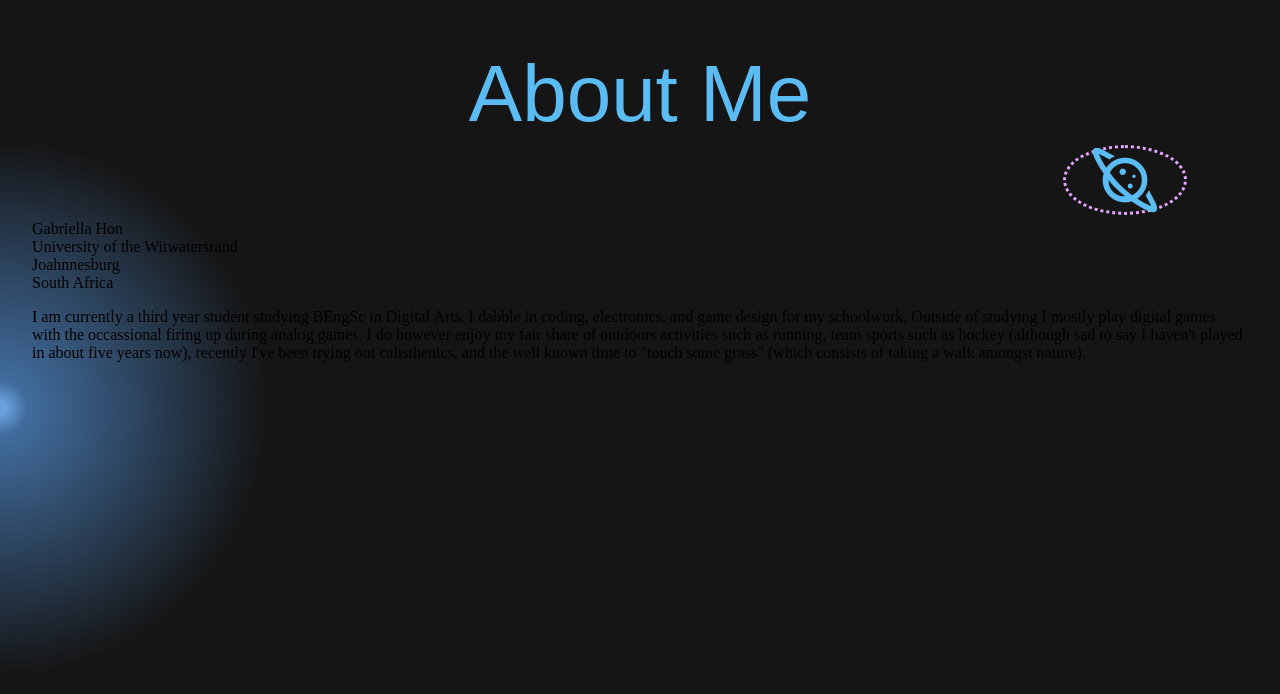
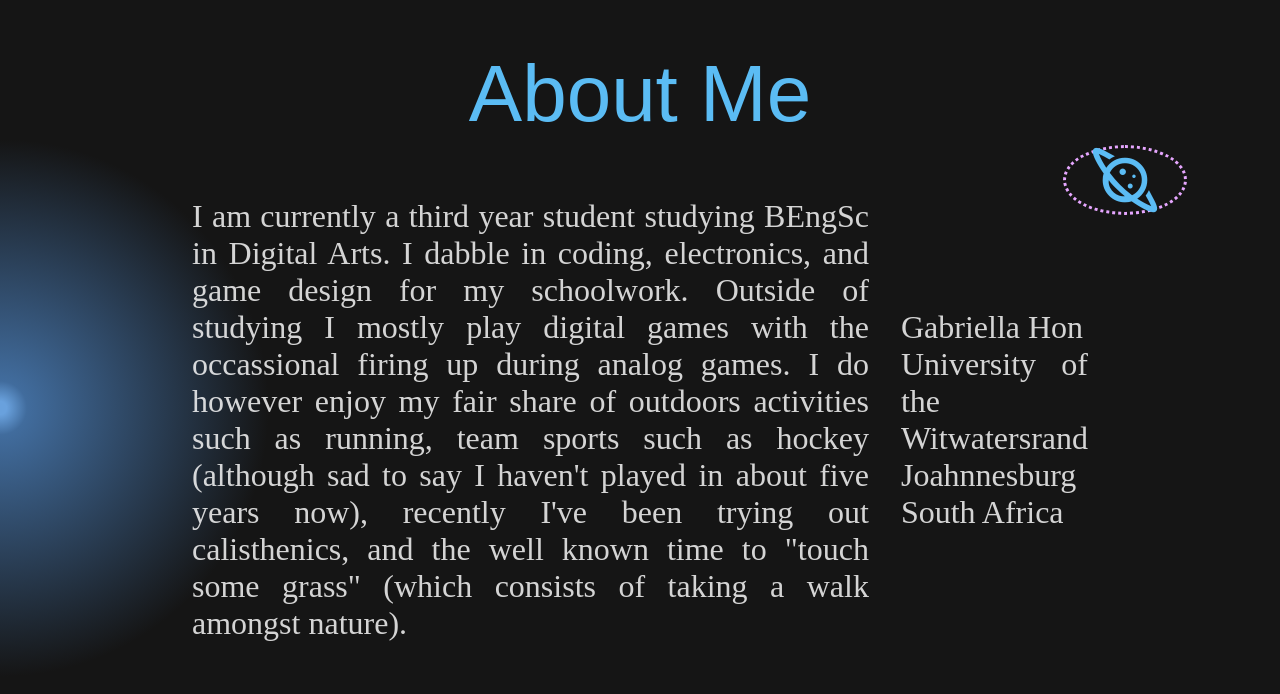
Before and after one commit to GabyHon/DIGA3008A, a plain HTML site: page PageIndex/Profile.html in a window 1280 px wide. Drawn offline with nearby package versions, Linux system fonts and the light colour scheme; files that its build step writes are made by us from their sources; a web font is replaced by a local one.

Commit message:
Profile styling

```diff
--- a/Styling/IndexPage.css
+++ b/Styling/IndexPage.css
@@ -201,3 +201,23 @@ h1
     border-radius: 14%;
     /* padding: 0.1 0px; */
 }
+
+.h-card
+{
+    text-align: justify;
+    color: #fafafad5;
+    display: flex;
+    justify-content: flex-end;
+    align-items: center;
+    width: 70vw;
+    height: 50vh;
+    font-size: 2rem;
+    flex-direction: row-reverse;
+
+    padding-inline: 1rem ;
+}
+
+.ContactInfo
+{
+    margin-left: 2rem;
+}
```
